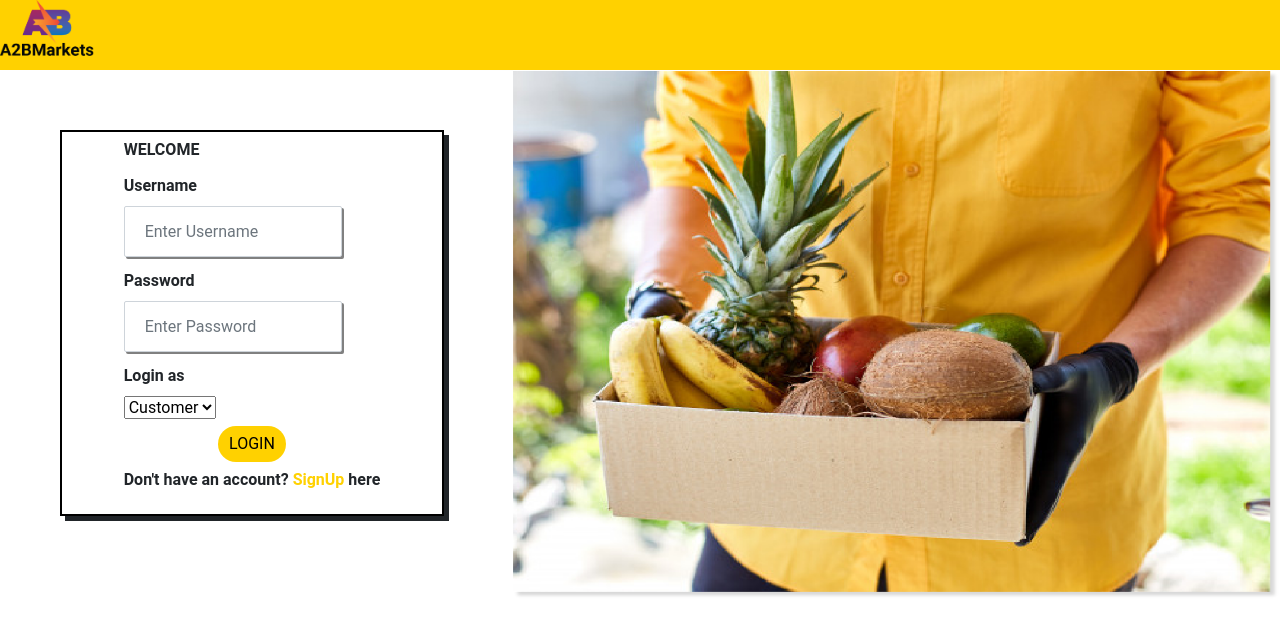
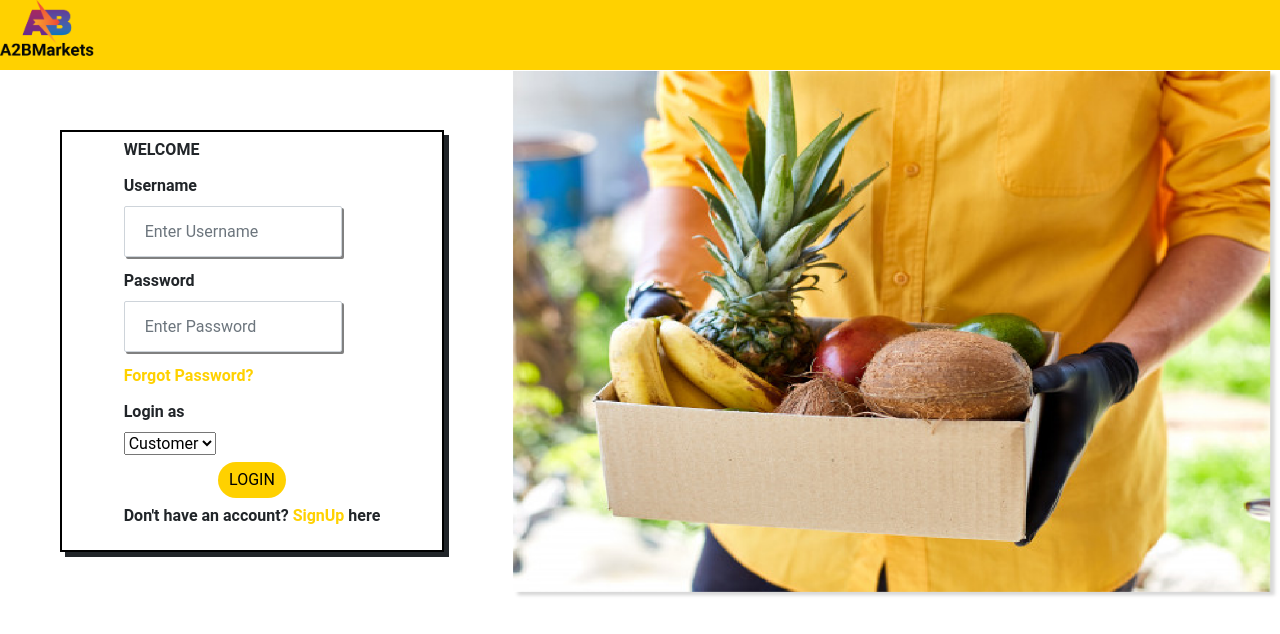
Before and after one commit to sohaibbinmohsin/project-a2b-markets, a React (Create React App) app in the folder front-react/: page /login in a window 1280 px wide. Shown: the top 634 px of the page. Built offline with nearby package versions, Linux system fonts and the light colour scheme.

Commit message:
Update login.js

```diff
--- a/front-react/src/Components/login.js
+++ b/front-react/src/Components/login.js
@@ -41,6 +41,7 @@ function LoginScreen(props) {
             <input type="password" id="password" name="password" class="form-control" placeholder="  Enter Password" onChange={(e)=>setPassword(e.target.value)}/>
 
           </li>
+          <li> <a href="/reset_password"  style={{color:'#FFD100'}}>Forgot Password?</a></li>
           <li>
             <label >Login as </label>
             <br/>
```
